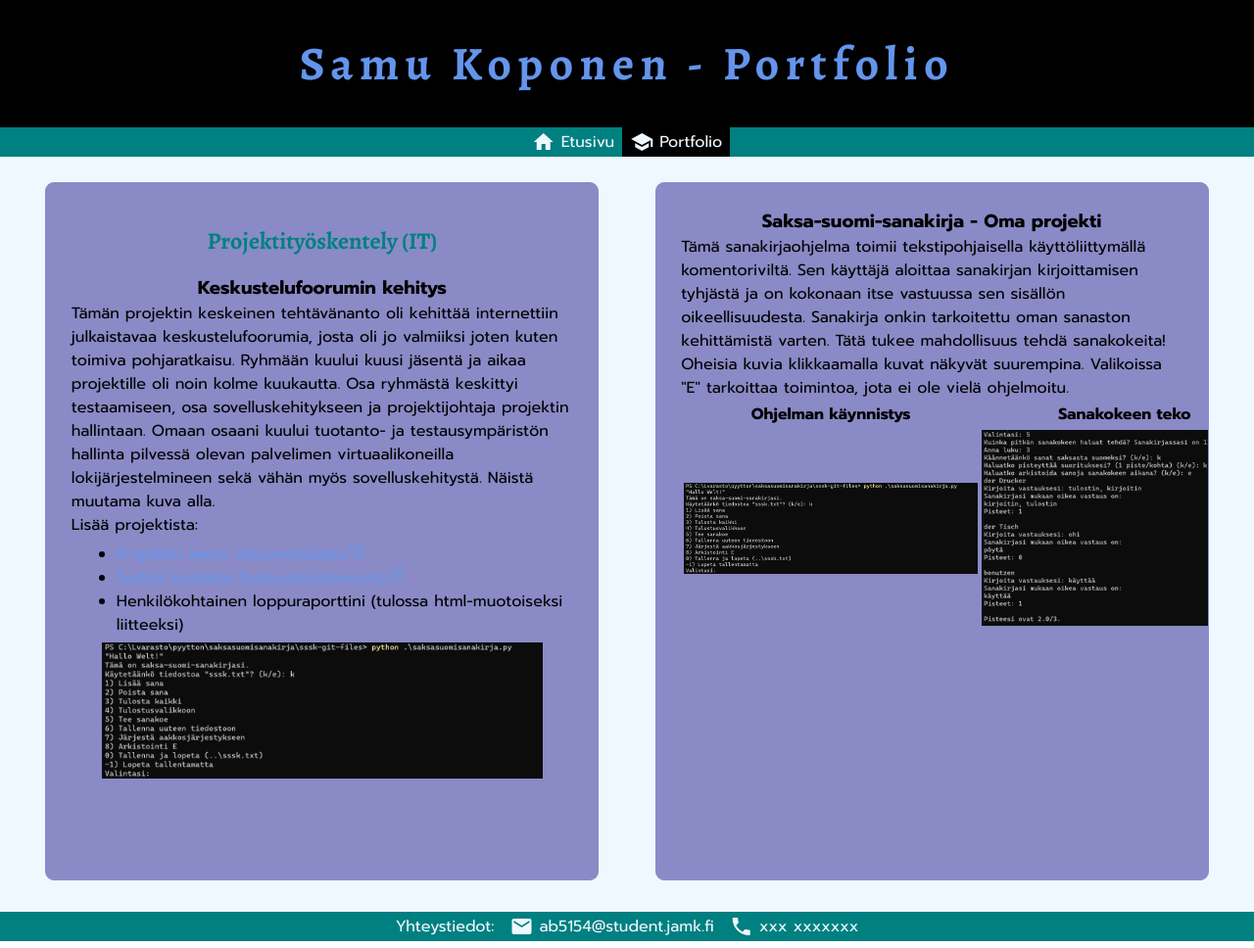
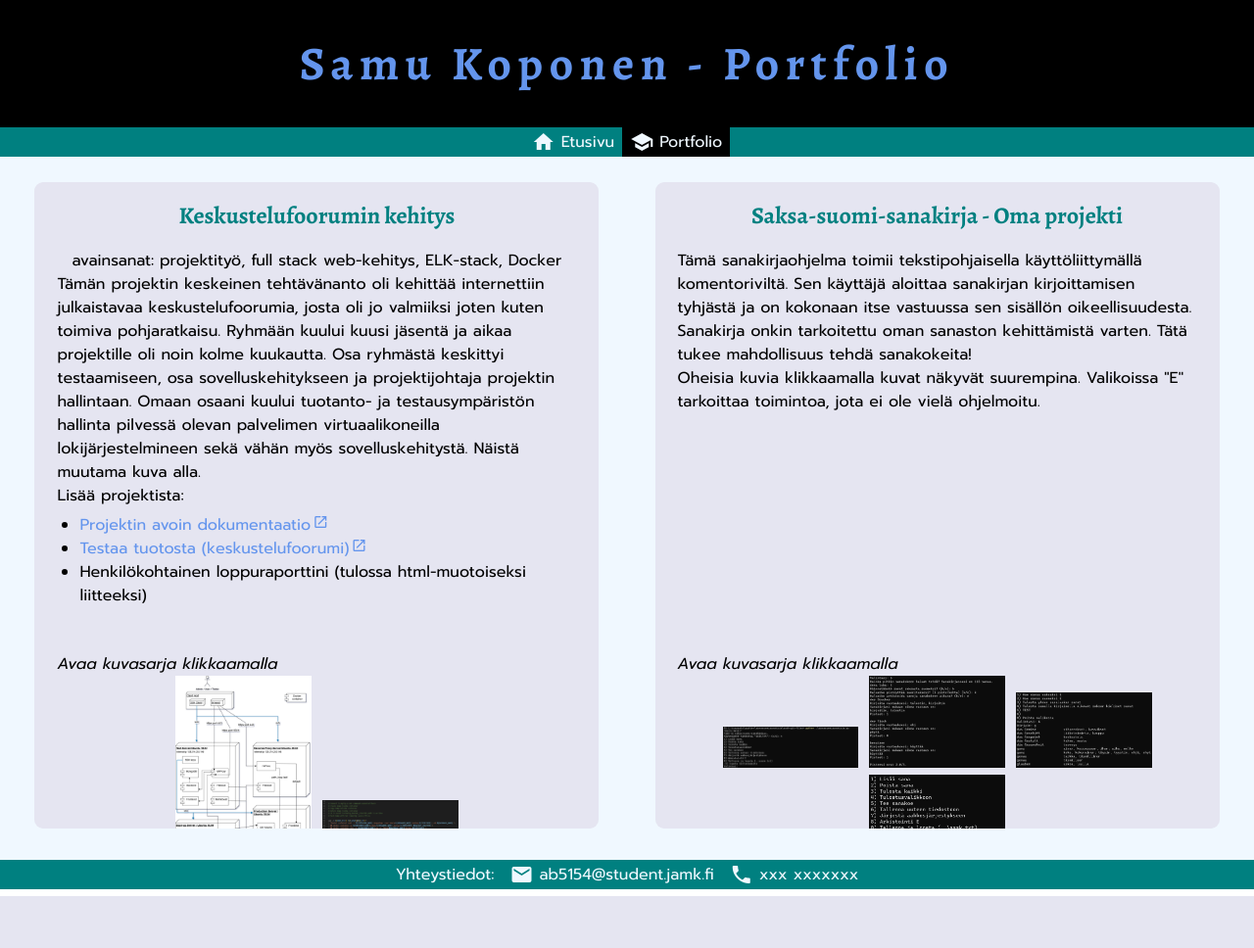
Before and after one commit to skop92/web-portfolio, a web app: file src/portfolio.html in a window 1280 px wide. Shown: the whole page at 98% size. After the commit the page ends 915 px from the top, so only its background shows below. Run offline with its HTML, style and script files only (its server is not run), Linux system fonts and the light colour scheme.

Commit message:
Portfolio layout testing

```diff
--- a/src/portfolio.html
+++ b/src/portfolio.html
@@ -35,10 +35,15 @@
         <strong>Portfolio keskittyy ohjelmointiosaamiseni kehitykseen.</strong>
       </p>-->
 
-      <section class="pf-large">
-        <h2>Projektityöskentely (IT)</h2>
+      <section class="pf-container-large">
+        <div class="pf-content-large">
+          <h2>Keskustelufoorumin kehitys</h2>
 
-        <h3>Keskustelufoorumin kehitys</h3>
+          <div>
+            <span class="kwt">avainsanat:</span>
+            <span class="kw">projektityö, full stack web-kehitys, ELK-stack, Docker</span>
+          </div>
+
           <p>
             Tämän projektin keskeinen tehtävänanto oli kehittää internettiin julkaistavaa keskustelufoorumia,
             josta oli jo valmiiksi joten kuten toimiva pohjaratkaisu.
@@ -81,42 +86,24 @@
               Henkilökohtainen loppuraporttini (tulossa html-muotoiseksi liitteeksi)
             </li>
           </ul>
+        </div>
 
-        <a href="images/sssk-01-aloitusvalikko.png" data-lightbox="sssk" data-title="Aloitusvalikko käynnistyksen jälkeen">
-          <img src="images/sssk-01-aloitusvalikko.png" alt="Ohjelma käynnistettynä" style="max-width:450px;max-height:300px;">
+        <div class="gallery-container">
+          <div class="gallery-heading">Avaa kuvasarja klikkaamalla</div>
+
+          <a href="images/ff-01-palvelimen-kuvaus.png" data-lightbox="ff" data-title="Palvelimen kuvaus">
+            <img class="pfl-img" src="images/ff-01-palvelimen-kuvaus.png" alt="Palvelimen kuvaus">
           </a>
-        <a href="images/sssk-02-sanakoe.png" data-lightbox="sssk" data-title="Kolmen sanan sanakoe tehty" class="hide">
-          <img src="images/sssk-02-sanakoe.png" alt="Sanakoe tehty" style="max-width:150px;max-height:100px;">
+          <a href="images/ff-02-back-up-script.png" data-lightbox="ff" data-title="Näyte varmuuskopioinnista">
+            <img class="pfl-img" src="images/ff-02-back-up-script.png" alt="Näyte varmuuskopiointiskriptistä">
           </a>
-        <a href="images/sssk-03-g-tulostus.png" data-lightbox="sssk" data-title="Tulostetaan g-kirjaimella alkavat sanat" class="hide">
-          <img src="images/sssk-03-g-tulostus.png" alt="g-alkuiset sanat tulostettu" style="max-width:150px;max-height:100px;">
-        </a>
-        <a href="images/sssk-04-uusi-sana.png" data-lightbox="sssk" data-title="Uuden sanan lisääminen sanakirjaan" class="hide">
-          <img src="images/sssk-04-uusi-sana.png" alt="Sana lisätty" style="max-width:150px;max-height:100px;">
-        </a>
+        </div>
 
-        <table class="hide">
-          <tr>
-            <th>Palvelimen kuvaus</th>
-            <th>Näyte varmuuskopioinnista</th>
-          </tr>
-          <tr>
-            <td>
-              <a href="images/ff-01-palvelimen-kuvaus.png" target="_blank">
-                <img src="images/ff-01-palvelimen-kuvaus.png" alt="Palvelimen kuvaus" style="max-width:300px;max-height:200px">
-              </a>
-            </td>
-            <td>
-              <a href="images/ff-02-back-up-script.png" target="_blank">
-                <img src="images/ff-02-back-up-script.png" alt="Näyte varmuuskopiointiskriptistä" style="max-width:300px;max-height:200px">
-              </a>
-            </td>
-          </tr>
-        </table>
       </section>
 
-      <section class="pf-large">
-        <h3>Saksa-suomi-sanakirja - Oma projekti</h3>
+      <section class="pf-container-large">
+        <div class="pf-content-large">
+          <h2>Saksa-suomi-sanakirja - Oma projekti</h2>
           <p>
             Tämä sanakirjaohjelma toimii tekstipohjaisella käyttöliittymällä komentoriviltä.
             Sen käyttäjä aloittaa sanakirjan kirjoittamisen tyhjästä ja on kokonaan itse vastuussa sen sisällön oikeellisuudesta.
@@ -127,36 +114,25 @@
             Oheisia kuvia klikkaamalla kuvat näkyvät suurempina.
             Valikoissa "E" tarkoittaa toimintoa, jota ei ole vielä ohjelmoitu.
           </p>
-        <table>
-          <tr>
-            <th>Ohjelman käynnistys</th>
-            <th>Sanakokeen teko</th>
-            <th>Sanojen tulostusta</th>
-            <th>Sanan lisäys</th>
-          </tr>
-          <tr>
-            <td>
-              <a href="images/sssk-01-aloitusvalikko.png" target="_blank">
-                <img src="images/sssk-01-aloitusvalikko.png" alt="Ohjelma käynnistettynä" style="max-width:300px;max-height:200px">
+        </div>
+
+        <div class="gallery-container">
+          <div class="gallery-heading">Avaa kuvasarja klikkaamalla</div>
+
+          <a href="images/sssk-01-aloitusvalikko.png" data-lightbox="sssk" data-title="Aloitusvalikko käynnistyksen jälkeen">
+            <img class="pfl-img" src="images/sssk-01-aloitusvalikko.png" alt="Ohjelma käynnistettynä">
           </a>
-            </td>
-            <td>
-              <a href="images/sssk-02-sanakoe.png" target="_blank">
-                <img src="images/sssk-02-sanakoe.png" alt="Sanakoe tehty" style="max-width:300px;max-height:200px">
+          <a href="images/sssk-02-sanakoe.png" data-lightbox="sssk" data-title="Kolmen sanan sanakoe tehty">
+            <img class="pfl-img" src="images/sssk-02-sanakoe.png" alt="Sanakoe tehty">
           </a>
-            </td>
-            <td>
-              <a href="images/sssk-03-g-tulostus.png" target="_blank">
-                <img src="images/sssk-03-g-tulostus.png" alt="g-alkuiset sanat tulostettu" style="max-width:300px;max-height:200px">
+          <a href="images/sssk-03-g-tulostus.png" data-lightbox="sssk" data-title="Tulostetaan g-kirjaimella alkavat sanat">
+            <img class="pfl-img" src="images/sssk-03-g-tulostus.png" alt="g-alkuiset sanat tulostettu">
           </a>
-            </td>
-            <td>
-              <a href="images/sssk-04-uusi-sana.png" target="_blank">
-                <img src="images/sssk-04-uusi-sana.png" alt="Sana lisätty" style="max-width:300px;max-height:200px">
+          <a href="images/sssk-04-uusi-sana.png" data-lightbox="sssk" data-title="Uuden sanan lisääminen sanakirjaan">
+            <img class="pfl-img" src="images/sssk-04-uusi-sana.png" alt="Sana lisätty">
           </a>
-            </td>
-          </tr>
-        </table>
+        </div>
+
       </section>
 
 <!--
--- a/src/styles/styles.css
+++ b/src/styles/styles.css
@@ -96,16 +96,39 @@ section.clear {
   /*width: 40%;*/
   overflow: hidden;
 }
-.pf-large {
+.pf-container-large {
   display: inline-block;
-  background-color: #8a8ac7;
-  border: 1px solid #8a8ac7;
+  background-color: hsl(240, 29%, 92%);
+  /*border: 1px solid #8a8ac7;*/
   border-radius: 9px;
   margin: 2%;
-  padding: 2%;
-  width: 40%;
+  /*padding: 2%;*/
+  width: 45%;
   height: 660px;
   overflow: hidden;
+}
+.pf-content-large {
+  width: 100%;
+  height: 480px;
+}
+.gallery-container {
+  width: 100%;
+}
+/*
+.gallery-container a {
+  margin: 0;
+  padding: 0;
+  border-image-width: 0;
+}
+*/
+.gallery-heading {
+  /*background-color: aquamarine;*/
+  font-style: italic;
+}
+.pfl-img {
+  width: 24%;
+  height: auto;
+  margin: 0 0.5%;
 }
 #naama {
   float: right;
@@ -114,12 +137,13 @@ section.clear {
   margin: 0 0 3% 3%;
 }
 /* Content styles */
-section p {
+section p, .gallery-heading {
   /*
     Alternative for container padding
     width: 90%;
     margin: 1em 0.875em 0.5em;
   */
+  padding: 0 4%;
   text-align: left;
 }
 section p span {
```
Lines whose indentation alone changed are shown as unchanged.
